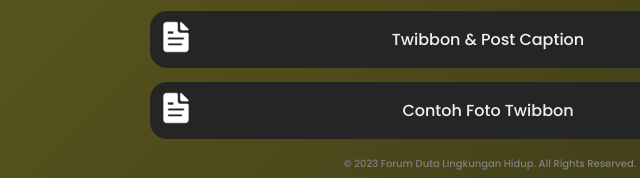
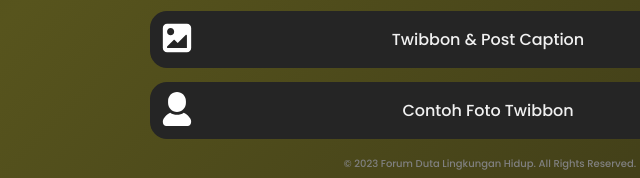
Before and after one commit to ItsKevinRafaell/FDLH-Linktree, a plain HTML site: page index.html in a window 1280 px wide. Shown: the part 509-687 px from the top of the page, 150-790 px from the left. Drawn offline with nearby package versions, Linux system fonts and the light colour scheme.

Commit message:
fixing logo

```diff
--- a/index.html
+++ b/index.html
@@ -50,7 +50,7 @@
         <!-- Twibbon -->
         <a class="tile" href="#"  data-aos="fade-right"  data-aos-duration="2000">
             <div class="icon">
-                <svg viewBox="0 0 52 52" xmlns="http://www.w3.org/2000/svg" fill="#ffffff" stroke="#ffffff"><g id="SVGRepo_bgCarrier" stroke-width="0"></g><g id="SVGRepo_tracerCarrier" stroke-linecap="round" stroke-linejoin="round"></g><g id="SVGRepo_iconCarrier"> <rect fill="none" height="4.8" rx="1.6" width="27.2" x="12.4" y="26"></rect> <rect fill="none" height="4.8" rx="1.6" width="24" x="12.4" y="35.6"></rect> <g> <path d="m36.4 14.8h8.48a1.09 1.09 0 0 0 1.12-1.12 1 1 0 0 0 -.32-.8l-10.56-10.56a1 1 0 0 0 -.8-.32 1.09 1.09 0 0 0 -1.12 1.12v8.48a3.21 3.21 0 0 0 3.2 3.2z"></path> <path d="m44.4 19.6h-11.2a4.81 4.81 0 0 1 -4.8-4.8v-11.2a1.6 1.6 0 0 0 -1.6-1.6h-16a4.81 4.81 0 0 0 -4.8 4.8v38.4a4.81 4.81 0 0 0 4.8 4.8h30.4a4.81 4.81 0 0 0 4.8-4.8v-24a1.6 1.6 0 0 0 -1.6-1.6zm-32-1.6a1.62 1.62 0 0 1 1.6-1.55h6.55a1.56 1.56 0 0 1 1.57 1.55v1.59a1.63 1.63 0 0 1 -1.59 1.58h-6.53a1.55 1.55 0 0 1 -1.58-1.58zm24 20.77a1.6 1.6 0 0 1 -1.6 1.6h-20.8a1.6 1.6 0 0 1 -1.6-1.6v-1.57a1.6 1.6 0 0 1 1.6-1.6h20.8a1.6 1.6 0 0 1 1.6 1.6zm3.2-9.6a1.6 1.6 0 0 1 -1.6 1.63h-24a1.6 1.6 0 0 1 -1.6-1.6v-1.6a1.6 1.6 0 0 1 1.6-1.6h24a1.6 1.6 0 0 1 1.6 1.6z"></path> </g> </g></svg>
+                <svg width="34px" height="34px" viewBox="0 0 24 24" fill="none" xmlns="http://www.w3.org/2000/svg"><g id="SVGRepo_bgCarrier" stroke-width="0"></g><g id="SVGRepo_tracerCarrier" stroke-linecap="round" stroke-linejoin="round"></g><g id="SVGRepo_iconCarrier"> <path fill-rule="evenodd" clip-rule="evenodd" d="M2 5C2 3.34315 3.34315 2 5 2H19C20.6569 2 22 3.34315 22 5V19C22 20.6569 20.6569 22 19 22H5C3.34315 22 2 20.6569 2 19V5ZM7.5 10C8.88071 10 10 8.88071 10 7.5C10 6.11929 8.88071 5 7.5 5C6.11929 5 5 6.11929 5 7.5C5 8.88071 6.11929 10 7.5 10ZM10.3536 13.3536L12.5 15.5L18.1464 9.85355C18.4614 9.53857 19 9.76165 19 10.2071V19H5V18L9.64645 13.3536C9.84171 13.1583 10.1583 13.1583 10.3536 13.3536Z" fill="#ffffff"></path> </g></svg></g></svg>
             </div>
             <p>Twibbon & Post Caption</p>
             <div class="tile-share-button" link="">
@@ -60,7 +60,7 @@
         <!-- Contoh Foto Twibbon -->
         <a class="tile" href="https://drive.google.com/file/d/1im1HyBQPhVfrVHS7jH88l2gDg1dY7T2t/view?usp=share_link"  data-aos="fade-left"  data-aos-duration="2000">
             <div class="icon">
-                <svg viewBox="0 0 52 52" xmlns="http://www.w3.org/2000/svg" fill="#ffffff" stroke="#ffffff"><g id="SVGRepo_bgCarrier" stroke-width="0"></g><g id="SVGRepo_tracerCarrier" stroke-linecap="round" stroke-linejoin="round"></g><g id="SVGRepo_iconCarrier"> <rect fill="none" height="4.8" rx="1.6" width="27.2" x="12.4" y="26"></rect> <rect fill="none" height="4.8" rx="1.6" width="24" x="12.4" y="35.6"></rect> <g> <path d="m36.4 14.8h8.48a1.09 1.09 0 0 0 1.12-1.12 1 1 0 0 0 -.32-.8l-10.56-10.56a1 1 0 0 0 -.8-.32 1.09 1.09 0 0 0 -1.12 1.12v8.48a3.21 3.21 0 0 0 3.2 3.2z"></path> <path d="m44.4 19.6h-11.2a4.81 4.81 0 0 1 -4.8-4.8v-11.2a1.6 1.6 0 0 0 -1.6-1.6h-16a4.81 4.81 0 0 0 -4.8 4.8v38.4a4.81 4.81 0 0 0 4.8 4.8h30.4a4.81 4.81 0 0 0 4.8-4.8v-24a1.6 1.6 0 0 0 -1.6-1.6zm-32-1.6a1.62 1.62 0 0 1 1.6-1.55h6.55a1.56 1.56 0 0 1 1.57 1.55v1.59a1.63 1.63 0 0 1 -1.59 1.58h-6.53a1.55 1.55 0 0 1 -1.58-1.58zm24 20.77a1.6 1.6 0 0 1 -1.6 1.6h-20.8a1.6 1.6 0 0 1 -1.6-1.6v-1.57a1.6 1.6 0 0 1 1.6-1.6h20.8a1.6 1.6 0 0 1 1.6 1.6zm3.2-9.6a1.6 1.6 0 0 1 -1.6 1.63h-24a1.6 1.6 0 0 1 -1.6-1.6v-1.6a1.6 1.6 0 0 1 1.6-1.6h24a1.6 1.6 0 0 1 1.6 1.6z"></path> </g> </g></svg>
+                <svg height="34px" width="34px" version="1.1" id="x32" xmlns="http://www.w3.org/2000/svg" xmlns:xlink="http://www.w3.org/1999/xlink" viewBox="0 0 512.00 512.00" xml:space="preserve" fill="#ffffff"><g id="SVGRepo_bgCarrier" stroke-width="0"></g><g id="SVGRepo_tracerCarrier" stroke-linecap="round" stroke-linejoin="round"></g><g id="SVGRepo_iconCarrier"> <style type="text/css"> .st0{fill:#ffffff;} </style> <g> <path class="st0" d="M458.159,404.216c-18.93-33.65-49.934-71.764-100.409-93.431c-28.868,20.196-63.938,32.087-101.745,32.087 c-37.828,0-72.898-11.89-101.767-32.087c-50.474,21.667-81.479,59.782-100.398,93.431C28.731,448.848,48.417,512,91.842,512 c43.426,0,164.164,0,164.164,0s120.726,0,164.153,0C463.583,512,483.269,448.848,458.159,404.216z"></path> <path class="st0" d="M256.005,300.641c74.144,0,134.231-60.108,134.231-134.242v-32.158C390.236,60.108,330.149,0,256.005,0 c-74.155,0-134.252,60.108-134.252,134.242V166.4C121.753,240.533,181.851,300.641,256.005,300.641z"></path> </g> </g></svg>
             </div>
             <p>Contoh Foto Twibbon</p>
             <div class="tile-share-button" link="https://drive.google.com/file/d/1im1HyBQPhVfrVHS7jH88l2gDg1dY7T2t/view?usp=share_link">
```
